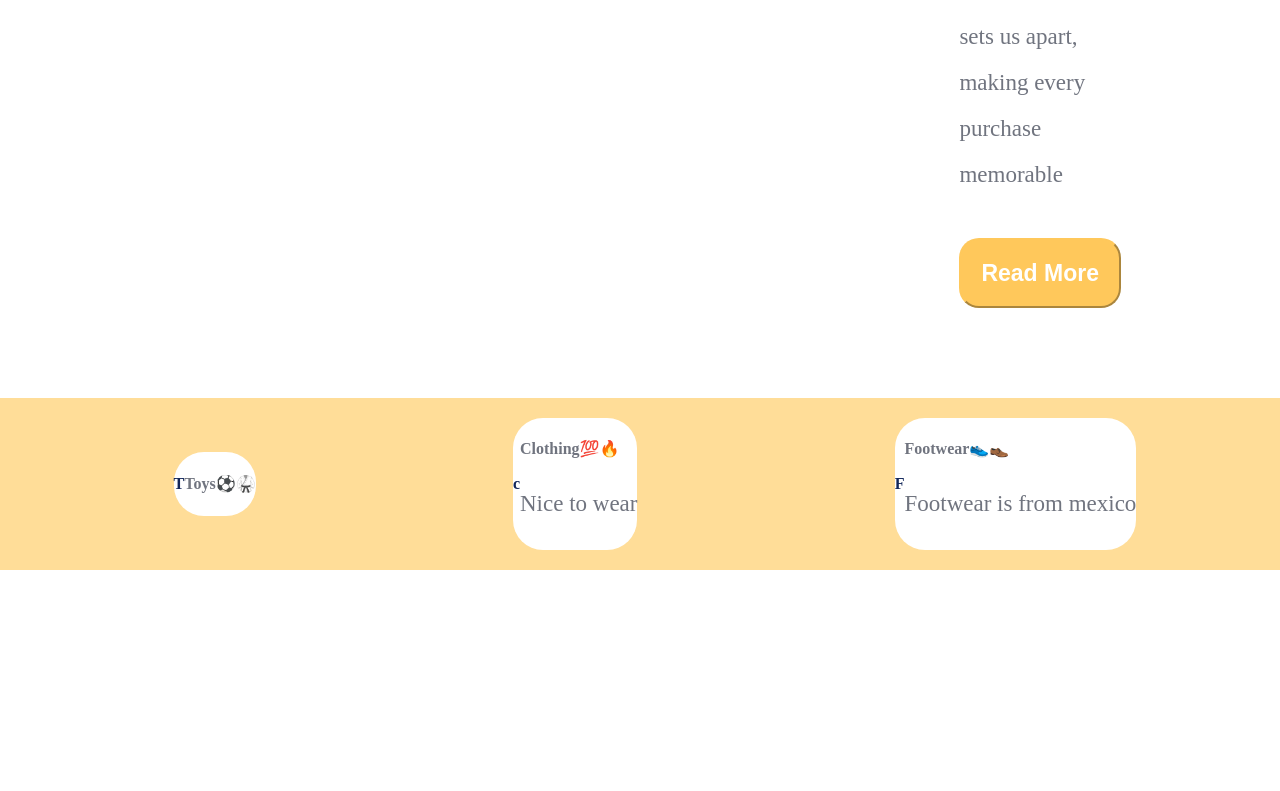
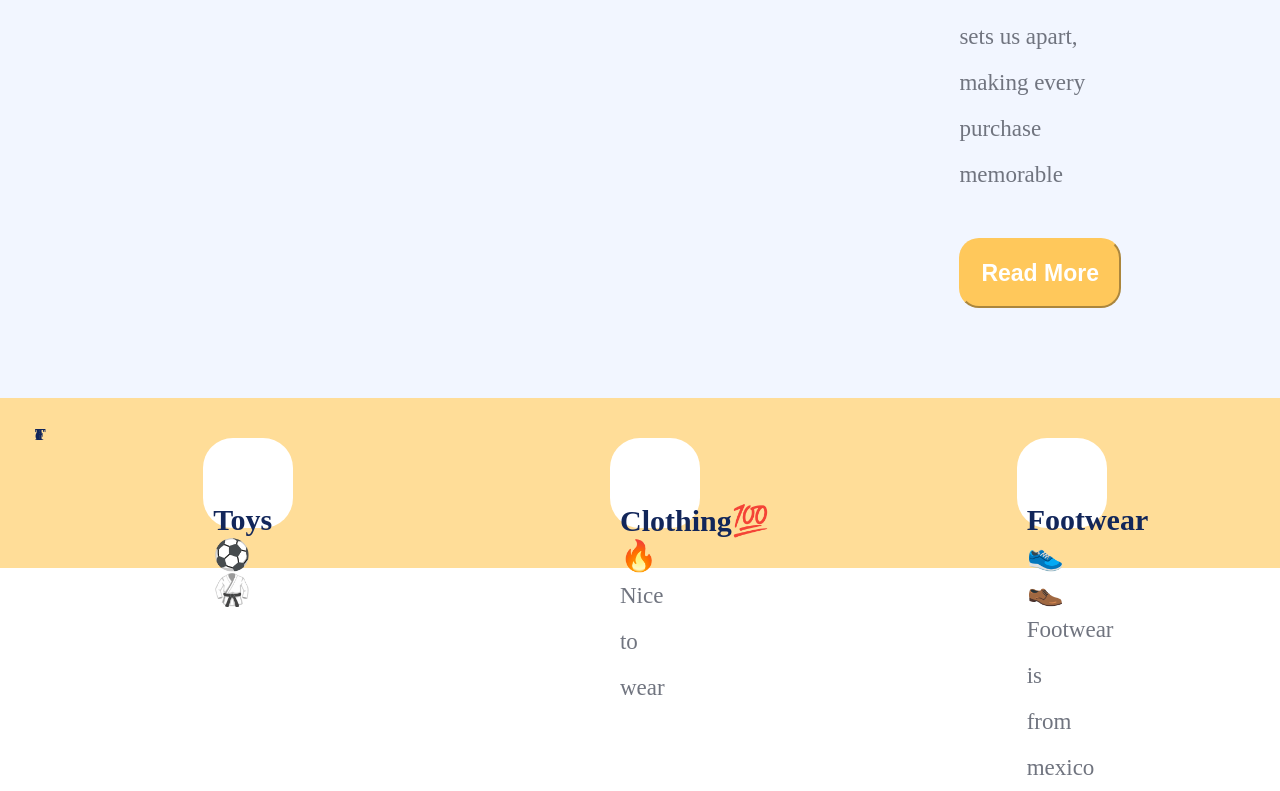
Before and after one commit to ethanjohnthebest/GiftShop, a plain HTML site: page index.html in a window 1280 px wide. Shown: the part 1329-2120 px from the top of the page. Before the commit the page ends 1971 px from the top, so only its background shows below. Drawn offline with Linux system fonts and the light colour scheme.

Commit message:
we coplet code for products site. We are heros

```diff
--- a/style.css
+++ b/style.css
@@ -121,6 +121,7 @@ a{
 #aboutUs{
     padding-top: 45px;
     padding-bottom: 75px;
+    background-color: #f2f6ff;
 }
 
 #aboutUs img{
@@ -179,6 +180,10 @@ a{
     flex-direction:column ;
     background-color: #fff;
     border-radius: 30px;
+    align-items: center;
+    padding: 10px;
+    border: none;
+    margin: 20px;
 }
 
 #productsType .box{
@@ -187,3 +192,55 @@ a{
     justify-content: center;
     width: 100%;
 }
+
+#productsType .icon-1{
+    background-color: #45b3df;
+}
+
+#productsType .icon-2{
+    background-color: #fa9db7;
+}
+
+#productsType .icon-3{
+    background-color: #ffc85b;
+}
+
+#productsType .box-text{
+    border-radius: 50%;
+    width: 40px;
+    height: 40px;
+    margin-right: 30px;
+    position: relative;
+}
+
+#productsType .ico1{
+    position:absolute;
+    top: 8px;
+    left: 15px;
+}
+
+#productsType .box-text{
+    margin-top: 15px;
+    margin-bottom: 15px;
+}
+
+#productsType h4{
+    margin-bottom: 0;
+    text-align: left;
+    color: #12265a;
+}
+
+#productsType p{
+    margin: 0;
+    text-align: left;
+    font-size: normal;
+}
+
+#productsType .display-3{
+    font-size: 30px;
+    font-weight: 900;
+}
+
+#productsType .box-icon{
+    border-radius: 50%;
+}
```
